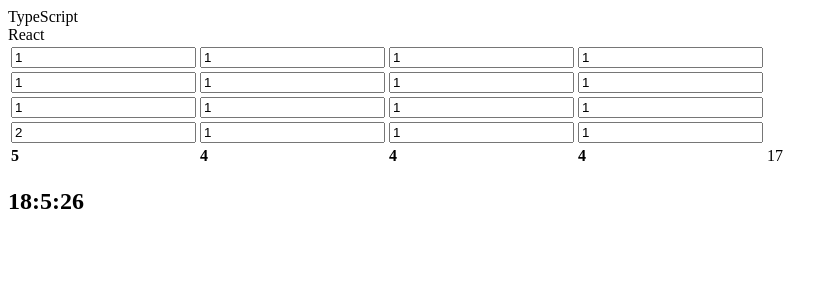
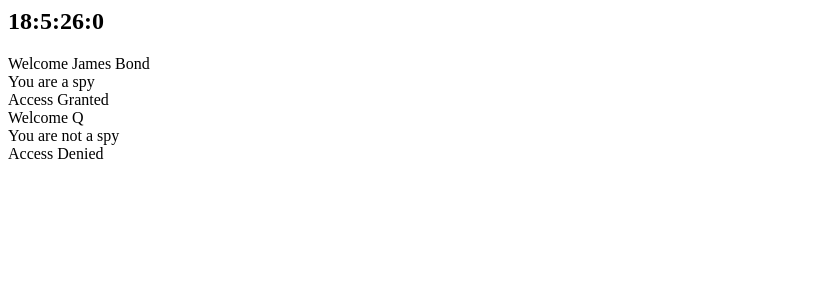
Before and after one commit to mikebasdeo/MyLo_MobxLearning, a React app: page / in a window 1280 px wide. Shown: the top 300 px of the page, without its empty margins (0-838 px from the left). Built offline with nearby package versions, Linux system fonts and the light colour scheme.

Commit message:
James Bondified the functional component example

```diff
--- a/src/app/Clock.tsx
+++ b/src/app/Clock.tsx
@@ -10,17 +10,18 @@ let time = observable({
 
 setInterval(() => {
     time.value = new Date()
-}, 1000)
+}, 1)
 
 export const Clock = observer(() => {
     const hours = time.value.getHours()
     const minutes = time.value.getMinutes()
     const seconds = time.value.getSeconds()
+    const milliseconds = time.value.getMilliseconds()
 
     return(
         <div>
             <h2>
-                {`${hours}:${minutes}:${seconds}`}
+                {`${hours}:${minutes}:${seconds}:${milliseconds}`}
             </h2>
         </div>
     )
--- a/src/app/app.tsx
+++ b/src/app/app.tsx
@@ -1,20 +1,58 @@
 import * as React from 'react';
 import * as ReactDOM from 'react-dom';
+// class import
 import Sheet from './Sheet'
+// functional import
 import { Clock } from './Clock'
 
-const Hello: React.FunctionComponent<{ compiler: string, framework: string }> = (props) => {
+// functional typescript component
+const License: React.FunctionComponent<{licenseToKill: boolean}> = (props) => {
+  if (props.licenseToKill) {
+    return(
+      <div>
+        Access Granted
+      </div>
+    )
+  }
   return (
     <div>
-      <div>{props.compiler}</div>
-      <div>{props.framework}</div>
-      <Sheet />
-      <Clock />
+      Access Denied
     </div>
-  );
+  )
 }
 
+// practice functional typescript component
+const Person: React.FunctionComponent<{ name: string, isSpy: boolean, age: number}> = (props) => {
+  if (props.isSpy) {
+  return (
+    <div>
+      Welcome {props.name} <br/>
+      You are a spy
+      {props.children}
+    </div>
+    )
+  }
+  return (
+    <div>
+      Welcome {props.name} <br/>
+      You are not a spy
+      {props.children}
+    </div>
+  )
+}
+
+// main method
 ReactDOM.render(
-  <Hello compiler="TypeScript" framework="React" />,
+  <div>
+    <Clock/>
+    <Person name='James Bond' isSpy={true} age={55}>
+      <License licenseToKill={true}/>
+    </Person>
+
+    <Person name='Q' isSpy={false} age={55}>
+      <License licenseToKill={false}/>
+    </Person>
+  </div>
+  ,
   document.getElementById("root")
 );
```
